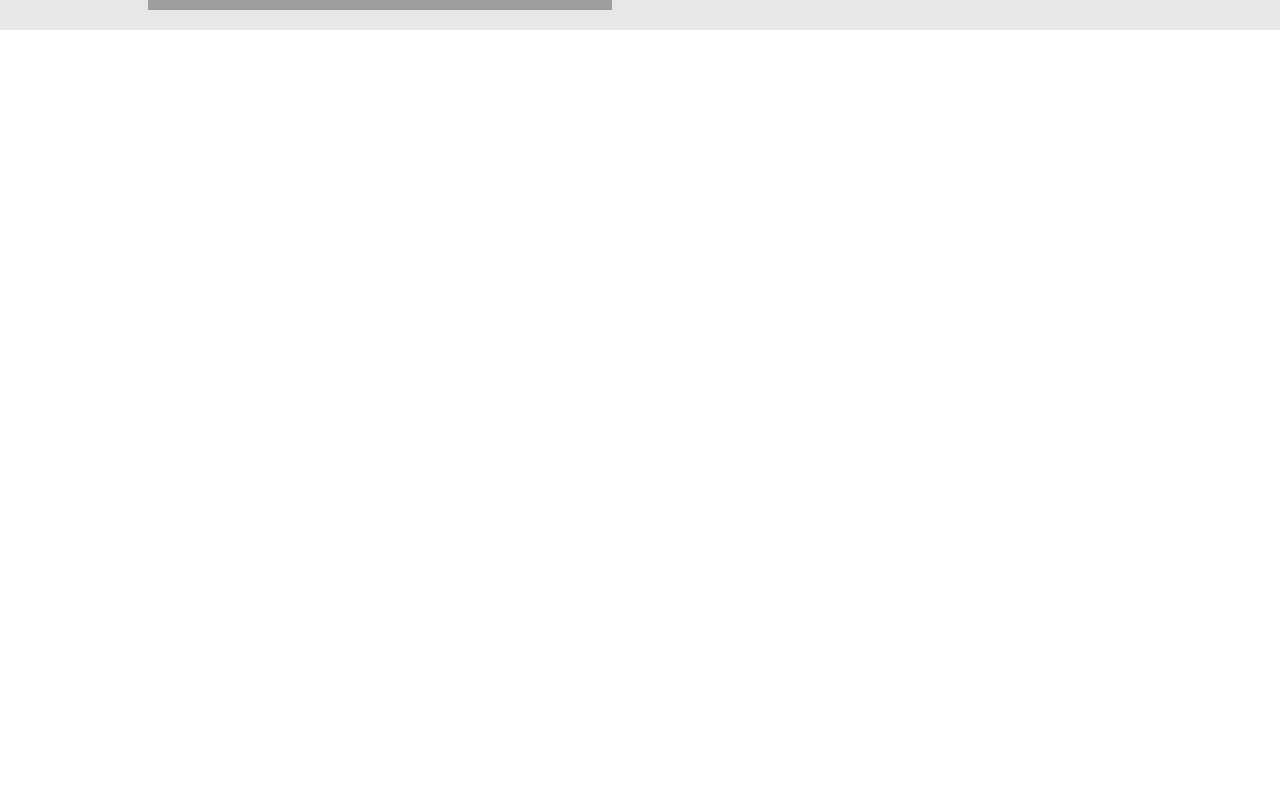
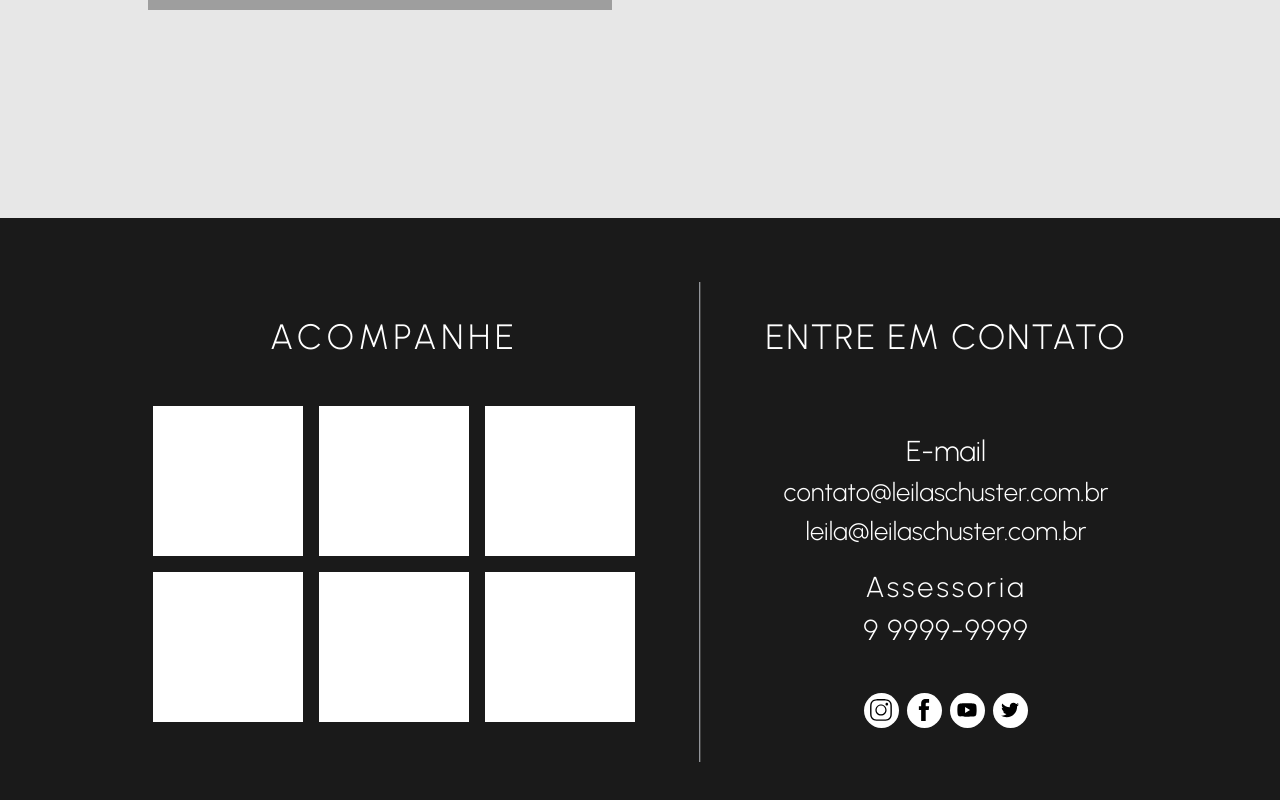
Before and after one commit to ForHostSystems/blog-Leila_Schuster, a React (Vite) app: page /biografia in a window 1280 px wide. Shown: the part 1870-2670 px from the top of the page. Before the commit the page ends 1900 px from the top, so only its background shows below. Built offline with nearby package versions, Linux system fonts and the light colour scheme; no server answers; grey boxes are pictures that could not be loaded.

Commit message:
feautre-9 Alterar layout do footer e inseri-lo na página de Biografia

```diff
--- a/src/components/BiographyContent/index.tsx
+++ b/src/components/BiographyContent/index.tsx
@@ -8,7 +8,7 @@ import bio_image3 from "../../assets/bio_image3.png";
 
 export const BiographyContent = () => {
   return (
-    <SimpleGrid w="100%" columns={2} spacing={14} mt={14}>
+    <SimpleGrid w="100%" columns={2} spacing={14} mt={14} mb={52}>
       <VStack gap={{ lg: 10, xl: 20 }}>
         <Img src={bio_image1} w="100%" />
         <Box>
--- a/src/components/Footer/index.tsx
+++ b/src/components/Footer/index.tsx
@@ -3,7 +3,7 @@ import { AiFillYoutube, AiOutlineTwitter } from "react-icons/ai";
 import { SlSocialInstagram } from "react-icons/sl";
 import { TfiFacebook } from "react-icons/tfi";
 
-import { Box, Center, Circle, Heading, HStack, SimpleGrid, Text } from "@chakra-ui/react";
+import { Box, Center, Circle, Heading, HStack, SimpleGrid, Text, Flex, Divider } from "@chakra-ui/react";
 
 export const Footer = () => {
   return (
@@ -15,11 +15,13 @@ export const Footer = () => {
       pos="absolute"
       left={0}
       py="4rem">
-      <Heading as="h1" fontSize="3rem" fontWeight={300} letterSpacing={5} color="white">
+      <Flex align="center" justify="center" gap={{ lg: 16, xl: 24 }}>
+        <Flex direction="column" align="center" minH="412px">
+          <Heading as="h1" fontSize="2.2rem" fontWeight={300} letterSpacing={5} color="white">
             ACOMPANHE
           </Heading>
 
-      <SimpleGrid columns={3} spacing={4} mt={20}>
+          <SimpleGrid columns={3} spacing={4} mt={12}>
             <Box w="150px" h="150px" bg="white" />
             <Box w="150px" h="150px" bg="white" />
             <Box w="150px" h="150px" bg="white" />
@@ -27,16 +29,24 @@ export const Footer = () => {
             <Box w="150px" h="150px" bg="white" />
             <Box w="150px" h="150px" bg="white" />
           </SimpleGrid>
+        </Flex>
 
-      <Heading as="h2" fontSize="2.5rem" fontWeight={300} letterSpacing={2} color="white" mt={14}>
+        <Divider w="1px" h="30rem" bg="gray-m" orientation="vertical" />
+
+        <Flex direction="column" align="center" justify="space-between" minH="412px">
+          <Heading as="h2" fontSize="2.2rem" fontWeight={300} letterSpacing={2} color="white">
             ENTRE EM CONTATO
           </Heading>
 
-      <Text fontSize="1.8rem" fontWeight={300} color="white" mt={12}>
+          <Flex direction="column" align="center">
+            <Text fontSize="1.8rem" fontWeight={300} color="white">
               E-mail
             </Text>
-      <Text fontSize="1.8rem" fontWeight={300} color="white">
-        xxxxxx@xxxxxx.com.br
+            <Text fontSize="1.6rem" fontWeight={300} color="white">
+              contato@leilaschuster.com.br
+            </Text>
+            <Text fontSize="1.6rem" fontWeight={300} color="white">
+              leila@leilaschuster.com.br
             </Text>
             <Text fontSize="1.8rem" fontWeight={300} letterSpacing={3} color="white" mt={4}>
               Assessoria
@@ -45,20 +55,51 @@ export const Footer = () => {
               9 9999-9999
             </Text>
 
-      <HStack gap={2} mt={6}>
-        <Circle borderRadius="full" bg="white" size="35px" cursor="pointer">
+            <HStack gap={2} mt={10}>
+              <Circle
+                as="a"
+                href="https://www.instagram.com/leilaschuster/"
+                target="_blank"
+                borderRadius="full"
+                bg="white"
+                size="35px"
+                cursor="pointer">
                 <SlSocialInstagram color="black" size="22px" />
               </Circle>
-        <Circle borderRadius="full" bg="white" size="35px" cursor="pointer">
+              <Circle
+                as="a"
+                href="https://www.facebook.com/leila.schuster"
+                target="_blank"
+                borderRadius="full"
+                bg="white"
+                size="35px"
+                cursor="pointer">
                 <TfiFacebook color="black" size="22px" />
               </Circle>
-        <Circle borderRadius="full" bg="white" size="35px" cursor="pointer">
+              <Circle
+                as="a"
+                href="https://www.youtube.com/LeilaSchuster"
+                target="_blank"
+                borderRadius="full"
+                bg="white"
+                size="35px"
+                cursor="pointer">
                 <AiFillYoutube color="black" size="22px" />
               </Circle>
-        <Circle borderRadius="full" bg="white" size="35px" cursor="pointer">
+              <Circle
+                as="a"
+                href="https://twitter.com/LeilaSchusterG"
+                target="_blank"
+                borderRadius="full"
+                bg="white"
+                size="35px"
+                cursor="pointer">
                 <AiOutlineTwitter color="black" size="22px" />
               </Circle>
             </HStack>
+          </Flex>
+        </Flex>
+      </Flex>
     </Center>
   );
 };
--- a/src/pages/Biography/index.tsx
+++ b/src/pages/Biography/index.tsx
@@ -4,6 +4,7 @@ import { Divider } from "@chakra-ui/react";
 
 import { BiographyContent } from "../../components/BiographyContent";
 import { BiographyHeader } from "../../components/BiographyHeader";
+import { Footer } from "../../components/Footer";
 import { Layout } from "../../components/Layout";
 
 export const Biography = () => {
@@ -12,6 +13,7 @@ export const Biography = () => {
       <BiographyHeader />
       <Divider w="83%" h="3px" bg="black" mt={10} />
       <BiographyContent />
+      <Footer />
     </Layout>
   );
 };
```
Lines whose indentation alone changed are shown as unchanged.
